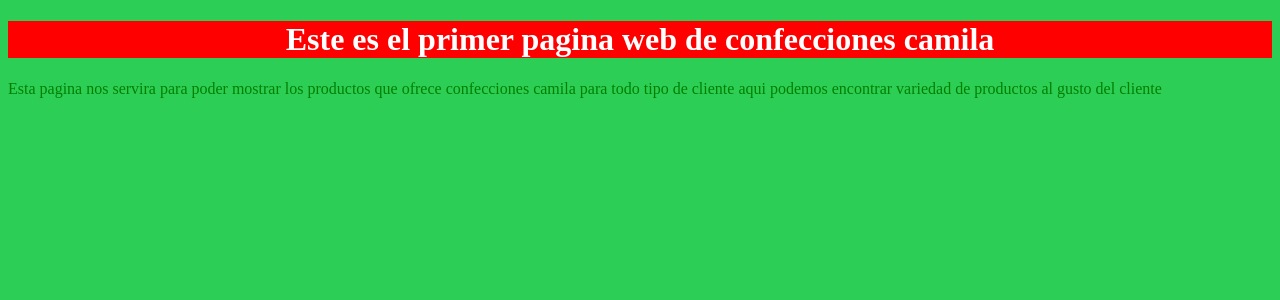
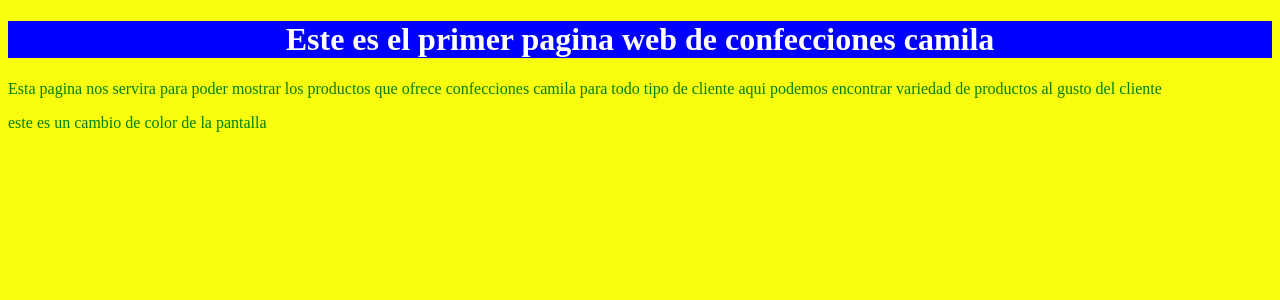
Before and after one commit to yonyzarate/ProyectoCONFCAMILA, a PHP site: page / in a window 1280 px wide. Shown: the top 300 px of the page. Run offline with PHP 8.4, Linux system fonts and the light colour scheme.

Commit message:
cambio de color de pantalla

```diff
--- a/estilo.css
+++ b/estilo.css
@@ -2,10 +2,10 @@
     box-sizing: border-box;
 }
 body{
-    background-color: #2dce55;
+    background-color: #f8fc0e;
 }
 h1{
-    background-color: red;
+    background-color: blue;
     text-align: center;
     color: #ffffff;
 }
--- a/index.html
+++ b/index.html
@@ -14,5 +14,6 @@
     <p>Esta pagina nos servira para poder mostrar los productos que ofrece confecciones camila para todo
         tipo de cliente aqui podemos encontrar variedad de productos al gusto del cliente
     </p>
+    <p>este es un cambio de color de la pantalla</p>
 </body>
 </html>
```
